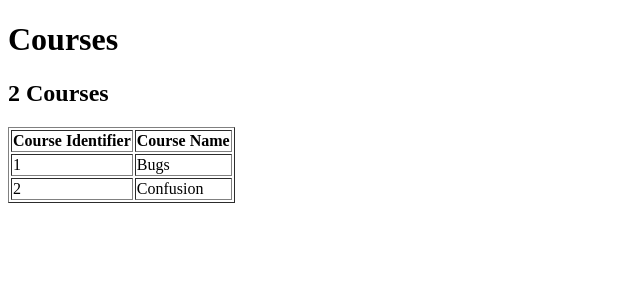
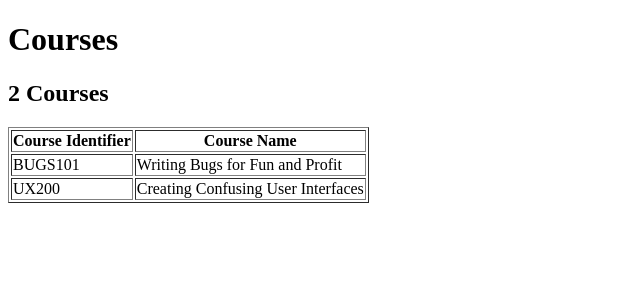
Before and after one commit to rpdasilva/academy-angular, an Angular app: page / in a window 1280 px wide. Shown: the top 300 px of the page, without its empty margins (0-640 px from the left). Built offline with nearby package versions, Linux system fonts and the light colour scheme.

Commit message:
Updating test data to match database

```diff
--- a/src/app/app.component.ts
+++ b/src/app/app.component.ts
@@ -10,9 +10,7 @@ export class AppComponent {
 
   // Test data.
   courses: Object[] = [
-    {"course_ident": 1,
-     "course_name": "Bugs"},
-    {"course_ident": 2,
-     "course_name": "Confusion"}
+    {"course_ident":"BUGS101","course_name":"Writing Bugs for Fun and Profit"},
+    {"course_ident":"UX200","course_name":"Creating Confusing User Interfaces"}
   ];
 }
```
